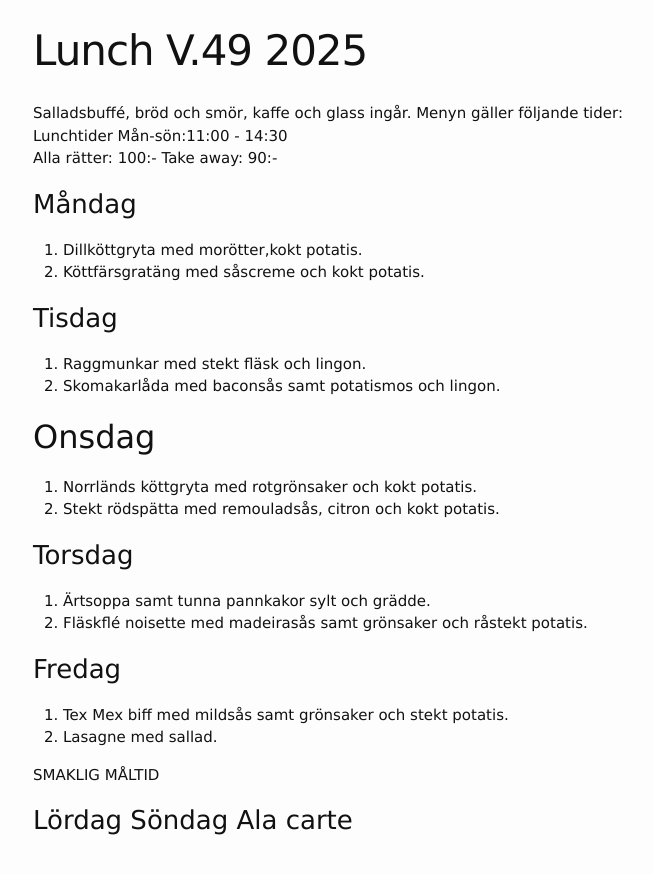
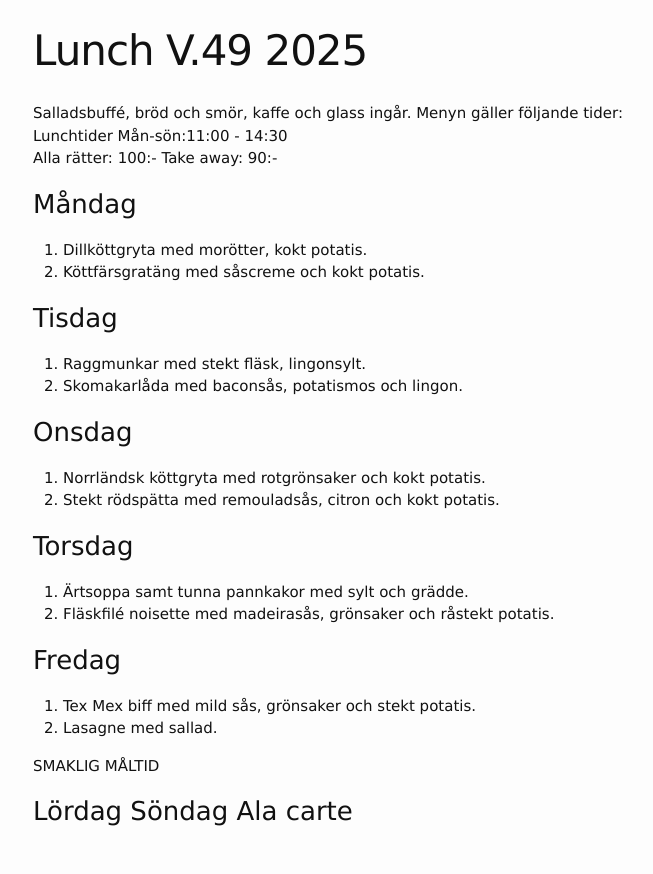
Before and after one commit to FarInn62/farinn62.github.io, a Jekyll site: the page built from lunch.md, in a window 1280 px wide. Shown: the top 874 px of the page, without its empty margins (237-890 px from the left). Built offline with Jekyll 4.4.1, drawn with Linux system fonts in a browser that asks for light colours.

Commit message:
Fix formatting and typos in lunch menu
Corrected punctuation and spelling errors in the lunch menu.

```diff
--- a/lunch.md
+++ b/lunch.md
@@ -12,26 +12,27 @@ Alla rätter: 100:- Take away: 90:-
 
 ### Måndag
 
-1. Dillköttgryta med morötter,kokt potatis.
+1. Dillköttgryta med morötter, kokt potatis.
 2. Köttfärsgratäng med såscreme och kokt potatis.
 
 ### Tisdag
 
-1. Raggmunkar med stekt fläsk och lingon.
-2. Skomakarlåda med baconsås samt potatismos och lingon.
+1. Raggmunkar med stekt fläsk, lingonsylt.
+2. Skomakarlåda med baconsås, potatismos och lingon.
 
-## Onsdag
-1. Norrländs köttgryta med rotgrönsaker och kokt potatis.
+### Onsdag
+
+1. Norrländsk köttgryta med rotgrönsaker och kokt potatis.
 2. Stekt rödspätta med remouladsås, citron och kokt potatis.
 
 ### Torsdag
 
-1. Ärtsoppa samt tunna pannkakor sylt och grädde.
-2. Fläskflé noisette med madeirasås samt grönsaker och råstekt potatis.
+1. Ärtsoppa samt tunna pannkakor med sylt och grädde.
+2. Fläskfilé noisette med madeirasås, grönsaker och råstekt potatis.
 
 ### Fredag
 
-1. Tex Mex biff med mildsås samt grönsaker och stekt potatis.
+1. Tex Mex biff med mild sås, grönsaker och stekt potatis.
 2. Lasagne med sallad.
 
 SMAKLIG MÅLTID
```
